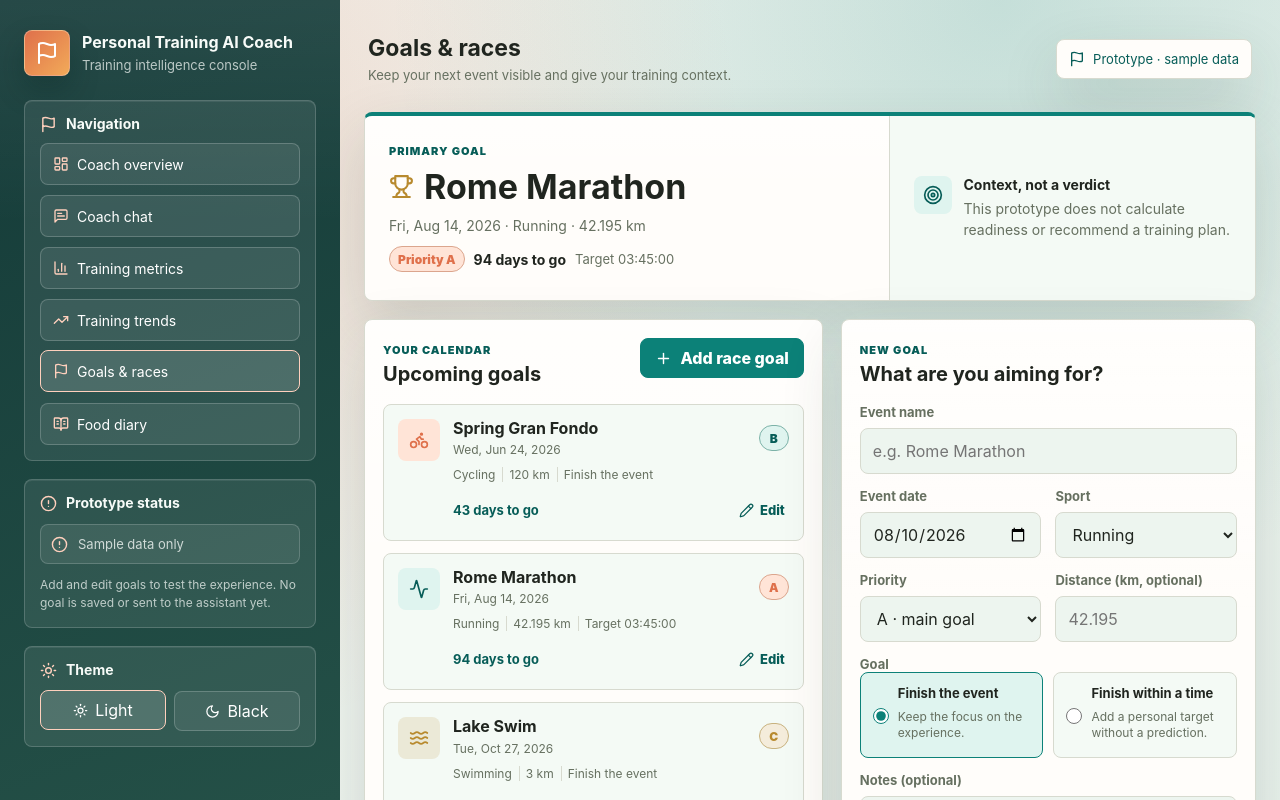
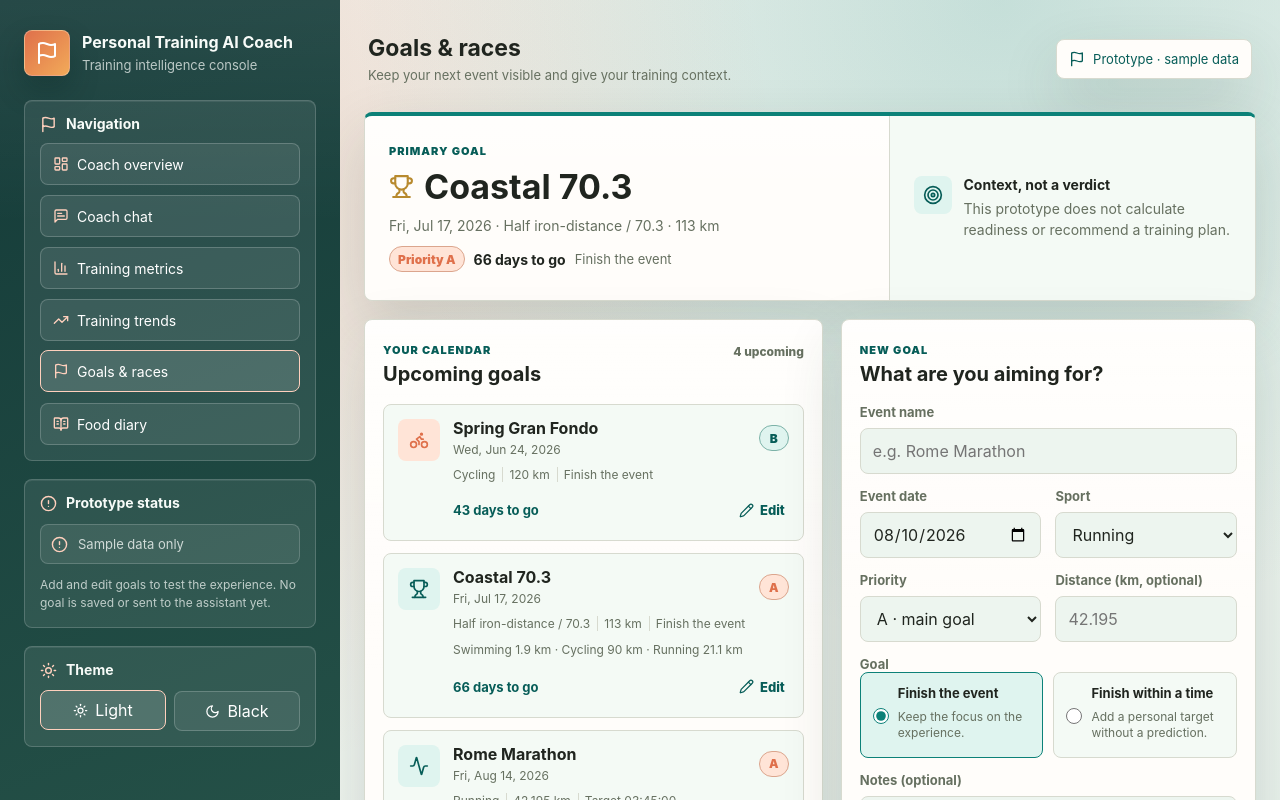
Before and after one commit to luigisaetta/Garmin-AI-coach, a Next.js app in the folder frontend/: page /goals in a window 1280 px wide. Shown: the top 800 px of the page. Built offline with nearby package versions, Linux system fonts and the light colour scheme.

Commit message:
feat: support multisport race goals prototype

```diff
--- a/frontend/app/globals.css
+++ b/frontend/app/globals.css
@@ -1822,6 +1822,14 @@ textarea:disabled {
   line-height: 1.2;
 }
 
+.goalListCount {
+  padding-top: 6px;
+  color: var(--muted);
+  font-size: 12px;
+  font-weight: 800;
+  white-space: nowrap;
+}
+
 .goalCards {
   display: grid;
   gap: 12px;
@@ -1943,6 +1951,13 @@ textarea:disabled {
   font-size: 13px;
 }
 
+.segmentSummary {
+  margin: -2px 0 0;
+  color: var(--muted);
+  font-size: 12px;
+  line-height: 1.45;
+}
+
 .textAction,
 .iconButton {
   display: inline-flex;
@@ -2046,6 +2061,57 @@ textarea:disabled {
   margin: 0;
   padding: 0;
   border: 0;
+}
+
+.multisportSegments {
+  display: grid;
+  grid-template-columns: repeat(3, minmax(0, 1fr));
+  gap: 10px;
+  min-width: 0;
+  margin: 0;
+  padding: 0;
+  border: 0;
+}
+
+.multisportSegments legend {
+  grid-column: 1 / -1;
+  padding: 0;
+  color: var(--muted);
+  font-size: 13px;
+  font-weight: 700;
+}
+
+.multisportSegments > p {
+  grid-column: 1 / -1;
+  margin: -2px 0 0;
+  color: var(--muted);
+  font-size: 12px;
+  line-height: 1.4;
+}
+
+.segmentField {
+  display: grid;
+  gap: 7px;
+  min-width: 0;
+}
+
+.segmentField > span {
+  display: inline-flex;
+  align-items: center;
+  gap: 5px;
+  color: var(--muted);
+  font-size: 12px;
+  font-weight: 800;
+}
+
+.segmentField input {
+  width: 100%;
+  min-height: 42px;
+  border: 1px solid var(--line);
+  border-radius: 8px;
+  background: var(--surface-3);
+  color: var(--text);
+  padding: 0 10px;
 }
 
 .goalTypeFieldset legend {
@@ -2413,6 +2479,10 @@ textarea:disabled {
     grid-template-columns: 1fr;
   }
 
+  .multisportSegments {
+    grid-template-columns: 1fr;
+  }
+
   .calendarHeader {
     align-items: flex-start;
     flex-direction: column;
--- a/frontend/app/goals/page.tsx
+++ b/frontend/app/goals/page.tsx
@@ -35,16 +35,22 @@ import Link from "next/link";
 import { FormEvent, useEffect, useMemo, useState } from "react";
 
 type Theme = "light" | "black";
-type Sport = "running" | "cycling" | "swimming";
+type Sport = "running" | "cycling" | "swimming" | "multisport";
 type Priority = "A" | "B" | "C";
 type GoalType = "completion" | "finish_time";
 type GoalStatus = "upcoming" | "completed" | "cancelled";
+type MultisportSegment = {
+  sport: "swimming" | "cycling" | "running";
+  distanceKm: string;
+};
 
 type RaceGoal = {
   id: string;
   title: string;
   eventDate: string;
   sport: Sport;
+  eventFormat: string;
+  segments: MultisportSegment[];
   distanceKm: string;
   priority: Priority;
   goalType: GoalType;
@@ -59,13 +65,23 @@ const SPORT_LABELS: Record<Sport, string> = {
   running: "Running",
   cycling: "Cycling",
   swimming: "Swimming",
+  multisport: "Multisport",
 };
 
 const SPORT_ICONS = {
   running: Activity,
   cycling: Bike,
   swimming: Waves,
+  multisport: Trophy,
 };
+
+const MULTISPORT_FORMATS = [
+  { value: "triathlon_sprint", label: "Triathlon sprint" },
+  { value: "triathlon_olympic", label: "Olympic-distance triathlon" },
+  { value: "half_iron_distance", label: "Half iron-distance / 70.3" },
+  { value: "full_iron_distance", label: "Full iron-distance" },
+  { value: "other_multisport", label: "Other multisport event" },
+];
 
 const WEEKDAY_LABELS = ["Mon", "Tue", "Wed", "Thu", "Fri", "Sat", "Sun"];
 
@@ -90,6 +106,8 @@ function emptyGoalForm(): GoalForm {
     title: "",
     eventDate: isoDate(addDays(new Date(), 90)),
     sport: "running",
+    eventFormat: "",
+    segments: [],
     distanceKm: "",
     priority: "A",
     goalType: "completion",
@@ -106,6 +124,8 @@ function initialGoals(): RaceGoal[] {
       title: "Rome Marathon",
       eventDate: isoDate(addDays(today, 94)),
       sport: "running",
+      eventFormat: "",
+      segments: [],
       distanceKm: "42.195",
       priority: "A",
       goalType: "finish_time",
@@ -114,10 +134,30 @@ function initialGoals(): RaceGoal[] {
       status: "upcoming",
     },
     {
+      id: "coastal-70-3",
+      title: "Coastal 70.3",
+      eventDate: isoDate(addDays(today, 66)),
+      sport: "multisport",
+      eventFormat: "half_iron_distance",
+      segments: [
+        { sport: "swimming", distanceKm: "1.9" },
+        { sport: "cycling", distanceKm: "90" },
+        { sport: "running", distanceKm: "21.1" },
+      ],
+      distanceKm: "113",
+      priority: "A",
+      goalType: "completion",
+      targetTime: "",
+      notes: "Swim, bike, and run are shown as one event context.",
+      status: "upcoming",
+    },
+    {
       id: "gran-fondo",
       title: "Spring Gran Fondo",
       eventDate: isoDate(addDays(today, 43)),
       sport: "cycling",
+      eventFormat: "",
+      segments: [],
       distanceKm: "120",
       priority: "B",
       goalType: "completion",
@@ -130,6 +170,8 @@ function initialGoals(): RaceGoal[] {
       title: "Lake Swim",
       eventDate: isoDate(addDays(today, 168)),
       sport: "swimming",
+      eventFormat: "",
+      segments: [],
       distanceKm: "3",
       priority: "C",
       goalType: "completion",
@@ -142,6 +184,8 @@ function initialGoals(): RaceGoal[] {
       title: "City Half Marathon",
       eventDate: isoDate(addDays(today, -61)),
       sport: "running",
+      eventFormat: "",
+      segments: [],
       distanceKm: "21.097",
       priority: "B",
       goalType: "finish_time",
@@ -182,6 +226,26 @@ function goalTarget(goal: Pick<RaceGoal, "goalType" | "targetTime">) {
 
 function goalDistance(distanceKm: string) {
   return distanceKm ? `${distanceKm} km` : "Distance not set";
+}
+
+function multisportFormat(goal: Pick<RaceGoal, "sport" | "eventFormat">) {
+  if (goal.sport !== "multisport") {
+    return null;
+  }
+  return (
+    MULTISPORT_FORMATS.find((format) => format.value === goal.eventFormat)?.label ??
+    "Multisport event"
+  );
+}
+
+function segmentSummary(goal: Pick<RaceGoal, "segments" | "sport">) {
+  if (goal.sport !== "multisport" || goal.segments.length === 0) {
+    return null;
+  }
+  return goal.segments
+    .filter((segment) => segment.distanceKm)
+    .map((segment) => `${SPORT_LABELS[segment.sport]} ${segment.distanceKm} km`)
+    .join(" · ");
 }
 
 function daysLabel(value: string) {
@@ -260,6 +324,33 @@ export default function GoalsPage() {
 
   function updateForm<K extends keyof GoalForm>(field: K, value: GoalForm[K]) {
     setForm((current) => ({ ...current, [field]: value }));
+  }
+
+  function updateSegment(index: number, distanceKm: string) {
+    setForm((current) => ({
+      ...current,
+      segments: current.segments.map((segment, segmentIndex) =>
+        segmentIndex === index ? { ...segment, distanceKm } : segment,
+      ),
+    }));
+  }
+
+  function updateSport(sport: Sport) {
+    setForm((current) => ({
+      ...current,
+      sport,
+      eventFormat: sport === "multisport" ? current.eventFormat : "",
+      segments:
+        sport === "multisport"
+          ? current.segments.length > 0
+            ? current.segments
+            : [
+                { sport: "swimming", distanceKm: "" },
+                { sport: "cycling", distanceKm: "" },
+                { sport: "running", distanceKm: "" },
+              ]
+          : [],
+    }));
   }
 
   function startNewGoal() {
@@ -419,7 +510,7 @@ export default function GoalsPage() {
                   <h3 id="primary-goal-heading">{primaryGoal.title}</h3>
                 </div>
                 <p>
-                  {formatEventDate(primaryGoal.eventDate)} · {SPORT_LABELS[primaryGoal.sport]} · {goalDistance(primaryGoal.distanceKm)}
+                  {formatEventDate(primaryGoal.eventDate)} · {multisportFormat(primaryGoal) ?? SPORT_LABELS[primaryGoal.sport]} · {goalDistance(primaryGoal.distanceKm)}
                 </p>
                 <div className="goalHeroMeta">
                   <span className="priorityBadge priorityA">Priority {primaryGoal.priority}</span>
@@ -453,10 +544,7 @@ export default function GoalsPage() {
                 <span className="eyebrow">Your calendar</span>
                 <h3 id="upcoming-goals-heading">Upcoming goals</h3>
               </div>
-              <button className="analysisButton" type="button" onClick={startNewGoal}>
-                <Plus size={17} />
-                Add race goal
-              </button>
+              <span className="goalListCount">{upcomingGoals.length} upcoming</span>
             </div>
 
             <div className="goalCards">
@@ -478,10 +566,11 @@ export default function GoalsPage() {
                         </span>
                       </div>
                       <div className="goalFacts">
-                        <span>{SPORT_LABELS[goal.sport]}</span>
+                        <span>{multisportFormat(goal) ?? SPORT_LABELS[goal.sport]}</span>
                         <span>{goalDistance(goal.distanceKm)}</span>
                         <span>{goalTarget(goal)}</span>
                       </div>
+                      {segmentSummary(goal) ? <p className="segmentSummary">{segmentSummary(goal)}</p> : null}
                       <div className="goalCardFooter">
                         <strong>{daysLabel(goal.eventDate)}</strong>
                         <button className="textAction" type="button" onClick={() => editGoal(goal)}>
@@ -554,10 +643,11 @@ export default function GoalsPage() {
               </label>
               <label className="field">
                 <span>Sport</span>
-                <select value={form.sport} onChange={(event) => updateForm("sport", event.target.value as Sport)}>
+                <select value={form.sport} onChange={(event) => updateSport(event.target.value as Sport)}>
                   <option value="running">Running</option>
                   <option value="cycling">Cycling</option>
                   <option value="swimming">Swimming</option>
+                  <option value="multisport">Multisport</option>
                 </select>
               </label>
               <label className="field">
@@ -569,7 +659,7 @@ export default function GoalsPage() {
                 </select>
               </label>
               <label className="field">
-                <span>Distance (km, optional)</span>
+                <span>{form.sport === "multisport" ? "Total distance (km, optional)" : "Distance (km, optional)"}</span>
                 <input
                   inputMode="decimal"
                   min="0"
@@ -579,6 +669,45 @@ export default function GoalsPage() {
                   onChange={(event) => updateForm("distanceKm", event.target.value)}
                 />
               </label>
+              {form.sport === "multisport" ? (
+                <>
+                  <label className="field fieldWide">
+                    <span>Multisport format</span>
+                    <select
+                      required
+                      value={form.eventFormat}
+                      onChange={(event) => updateForm("eventFormat", event.target.value)}
+                    >
+                      <option value="">Select the event format</option>
+                      {MULTISPORT_FORMATS.map((format) => (
+                        <option key={format.value} value={format.value}>
+                          {format.label}
+                        </option>
+                      ))}
+                    </select>
+                  </label>
+                  <fieldset className="multisportSegments fieldWide">
+                    <legend>Disciplines and distances</legend>
+                    <p>Optional distances make the event context clearer; they are not a training plan.</p>
+                    {form.segments.map((segment, index) => {
+                      const SegmentIcon = SPORT_ICONS[segment.sport];
+                      return (
+                        <label className="segmentField" key={segment.sport}>
+                          <span><SegmentIcon size={15} /> {SPORT_LABELS[segment.sport]}</span>
+                          <input
+                            inputMode="decimal"
+                            min="0"
+                            placeholder="km"
+                            type="number"
+                            value={segment.distanceKm}
+                            onChange={(event) => updateSegment(index, event.target.value)}
+                          />
+                        </label>
+                      );
+                    })}
+                  </fieldset>
+                </>
+              ) : null}
               <fieldset className="goalTypeFieldset fieldWide">
                 <legend>Goal</legend>
                 <div className="goalTypeChoices">
```
Also changed, not shown: 1 other file (tests, documents, lock files or other folders).
